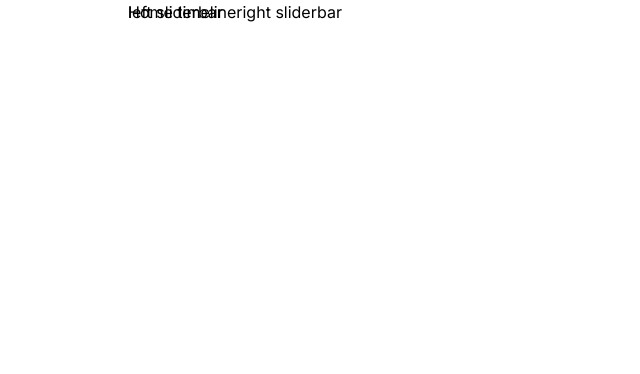
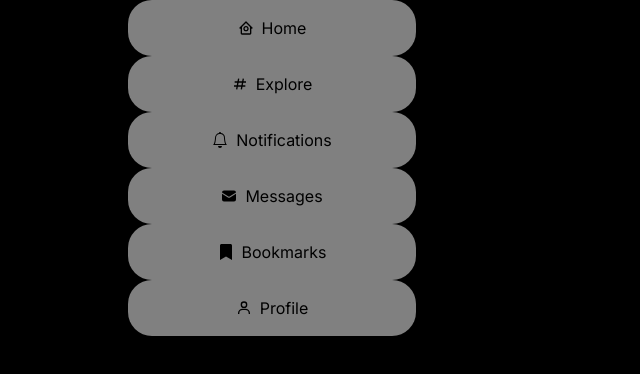
Before and after one commit to Desparion7/Promptopia, a Next.js app: page / in a window 1280 px wide. Shown: the top 374 px of the page, without its empty margins (0-640 px from the left). Built offline with nearby package versions, Linux system fonts and the light colour scheme.

Commit message:
add navigation items

```diff
--- a/src/app/globals.css
+++ b/src/app/globals.css
@@ -15,3 +15,6 @@
 		--background-end-rgb: 0, 0, 0;
 	}
 }
+body {
+	background-color: black;
+}
--- a/src/app/page.tsx
+++ b/src/app/page.tsx
@@ -1,9 +1,52 @@
+import { BiHomeCircle, BiHash, BiUser } from 'react-icons/bi';
+import { HiEnvelope } from 'react-icons/hi2';
+import { BsBell } from 'react-icons/bs';
+import { FaBookmark } from 'react-icons/fa';
+import Link from 'next/link';
+
+const NAVIGATION_ITEMS = [
+	{
+		title: 'Home',
+		icon: BiHomeCircle,
+	},
+	{
+		title: 'Explore',
+		icon: BiHash,
+	},
+	{
+		title: 'Notifications',
+		icon: BsBell,
+	},
+	{
+		title: 'Messages',
+		icon: HiEnvelope,
+	},
+	{
+		title: 'Bookmarks',
+		icon: FaBookmark,
+	},
+	{
+		title: 'Profile',
+		icon: BiUser,
+	},
+];
 const Home = () => {
 	return (
 		<div className='w-full h-full flex justify-center items-center relative'>
 			<div className='max-w-screen-lg w-full h-full flex relative'>
 				<section className='fixed w-72 flex flex-col'>
-					left sliderbar
+					{NAVIGATION_ITEMS.map((item) => (
+						<Link
+							className='bg-white/50 flex items-center justify-center space-x-2 rounded-3xl p-4'
+							key={item.title}
+							href={`/${item.title.toLowerCase()}`}
+						>
+							<div>
+								<item.icon />
+							</div>
+							<div>{item.title}</div>
+						</Link>
+					))}
 				</section>
 				<main>Home timeline</main>
 				<section>right sliderbar</section>
--- a/tailwind.config.js
+++ b/tailwind.config.js
@@ -15,4 +15,4 @@ module.exports = {
 		},
 	},
 	plugins: [],
-}
+};
```
Lines whose indentation alone changed are shown as unchanged.
